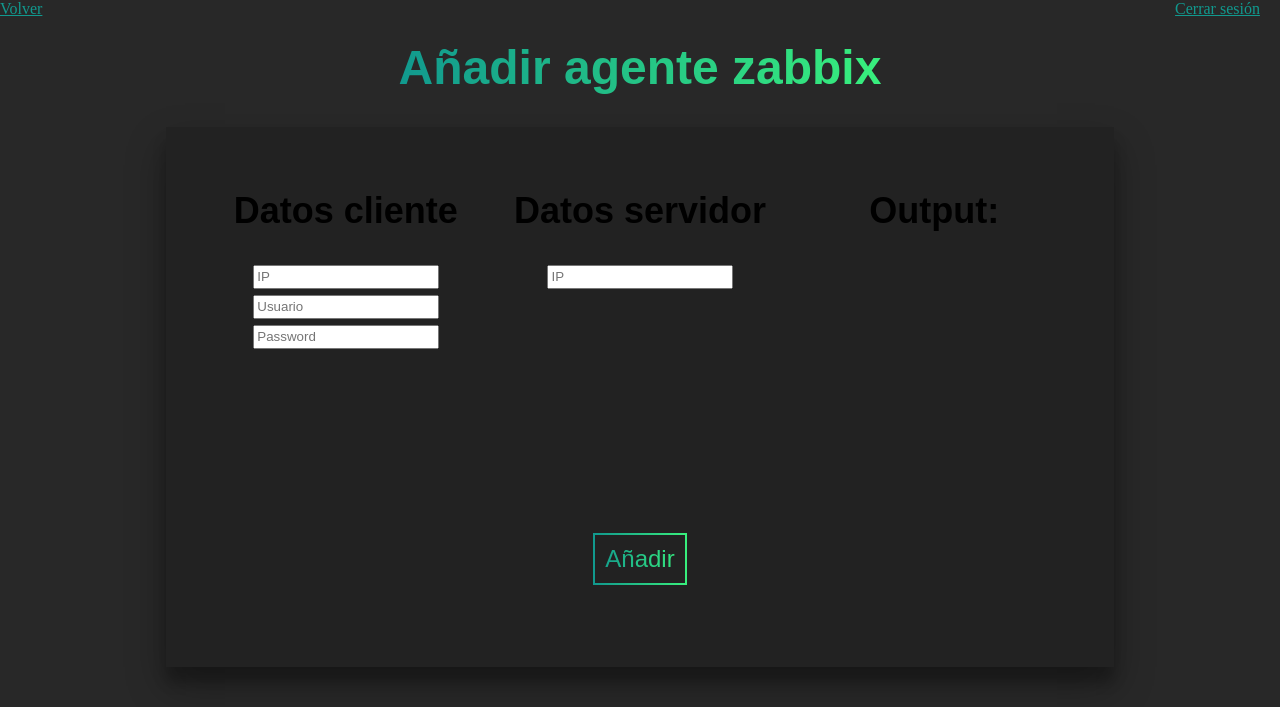
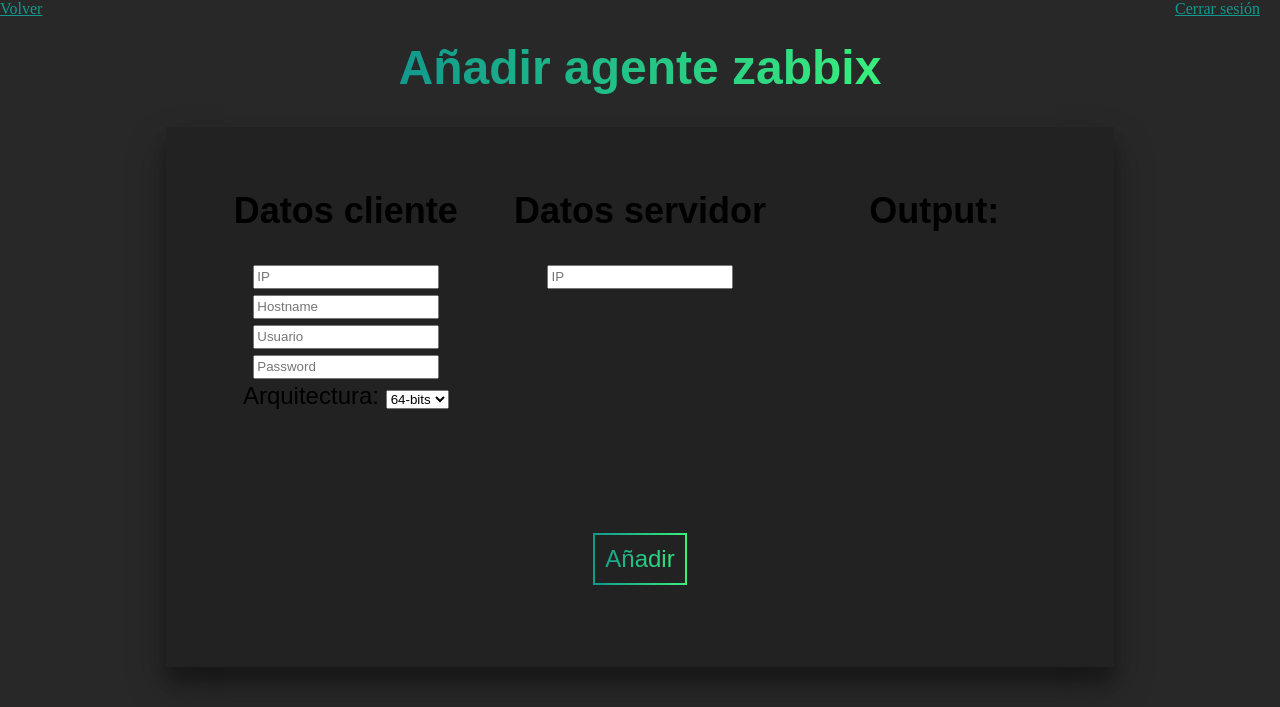
Before and after one commit to victoravtr/Proyecto, a PHP site: page /proyecto/zabbix.php in a window 1280 px wide. Shown: the top 707 px of the page. Run offline with PHP 8.4, Linux system fonts and the light colour scheme; the visitor is signed in with stand-in values (Sample User, id 1).

Commit message:
Update zabbix.php

```diff
--- a/Web-Proyecto-Content/zabbix.php
+++ b/Web-Proyecto-Content/zabbix.php
@@ -25,13 +25,21 @@ if (empty($usuario)) {
 
         <div class="card">
             <div class="contenido">
-                <form action="dominio.php" method="post">
+                <form action="zabbix.php" method="post">
                     <div class="upper-col">
                         <div class="left-col">
                             <h2>Datos cliente</h2>
                             <input type="text" name="cli_ip" placeholder="IP">
+                            <input type="text" name="cli_host" placeholder="Hostname">
                             <input type="text" name="cli_usuario" placeholder="Usuario">
                             <input type="password" name="cli_password" placeholder="Password">
+                            <div class="arquitectura">
+                                <label for="cli_arch">Arquitectura: </label>
+                                <select name="cli_arch">
+                                    <option value="64">64-bits</option>
+                                    <option value="32">32-bits</option>
+                                </select>
+                            </div>
                         </div>
                         <div class="center-col">
                             <h2>Datos servidor</h2>
@@ -55,8 +63,10 @@ if (empty($usuario)) {
         $cadena_errores = "Error al procesar los datos del formulario:";
 
         $cli_ip = trim($_POST['cli_ip']);
+        $cli_host = trim($_POST['cli_host']);
         $cli_user = trim($_POST['cli_usuario']);
         $cli_password = trim($_POST['cli_password']);
+        $cli_arch =  trim($_POST['cli_arch']);
 
         $server_ip = trim($_POST['server_ip']);
 
@@ -64,6 +74,10 @@ if (empty($usuario)) {
         if (empty($cli_ip)) {
             $error = true;
             $cadena_errores = $cadena_errores . "\\n No has introducido la IP del cliente";
+        }
+        if (empty($cli_host)) {
+            $error = true;
+            $cadena_errores = $cadena_errores . "\\n No has introducido el Hostname del cliente";
         }
         if (empty($cli_user)) {
             $error = true;
@@ -81,7 +95,7 @@ if (empty($usuario)) {
 
         if (!$error) {
             # Ejecutamos el script para incluir en el dominio
-            $res = shell_exec("./assets/scripts/zabbix.sh $cli_ip $cli_user '$cli_password' $server_ip");
+            $res = shell_exec("./assets/scripts/zabbix.sh $cli_ip $cli_host $cli_user '$cli_password' $cli_arch $server_ip");
         } else {
             echo '<script> alert("' . $cadena_errores_bd . '")</script>';
         }
```
